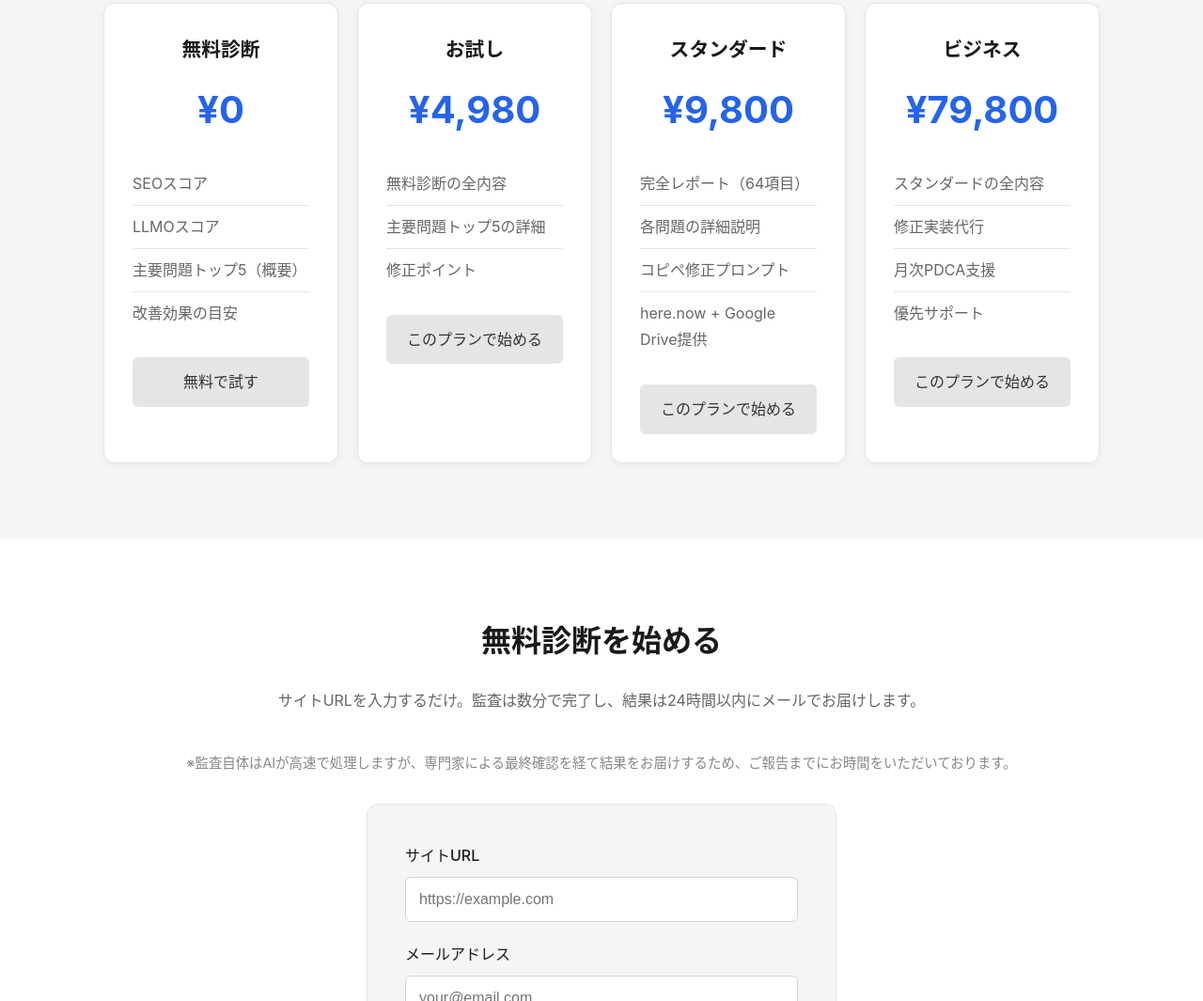
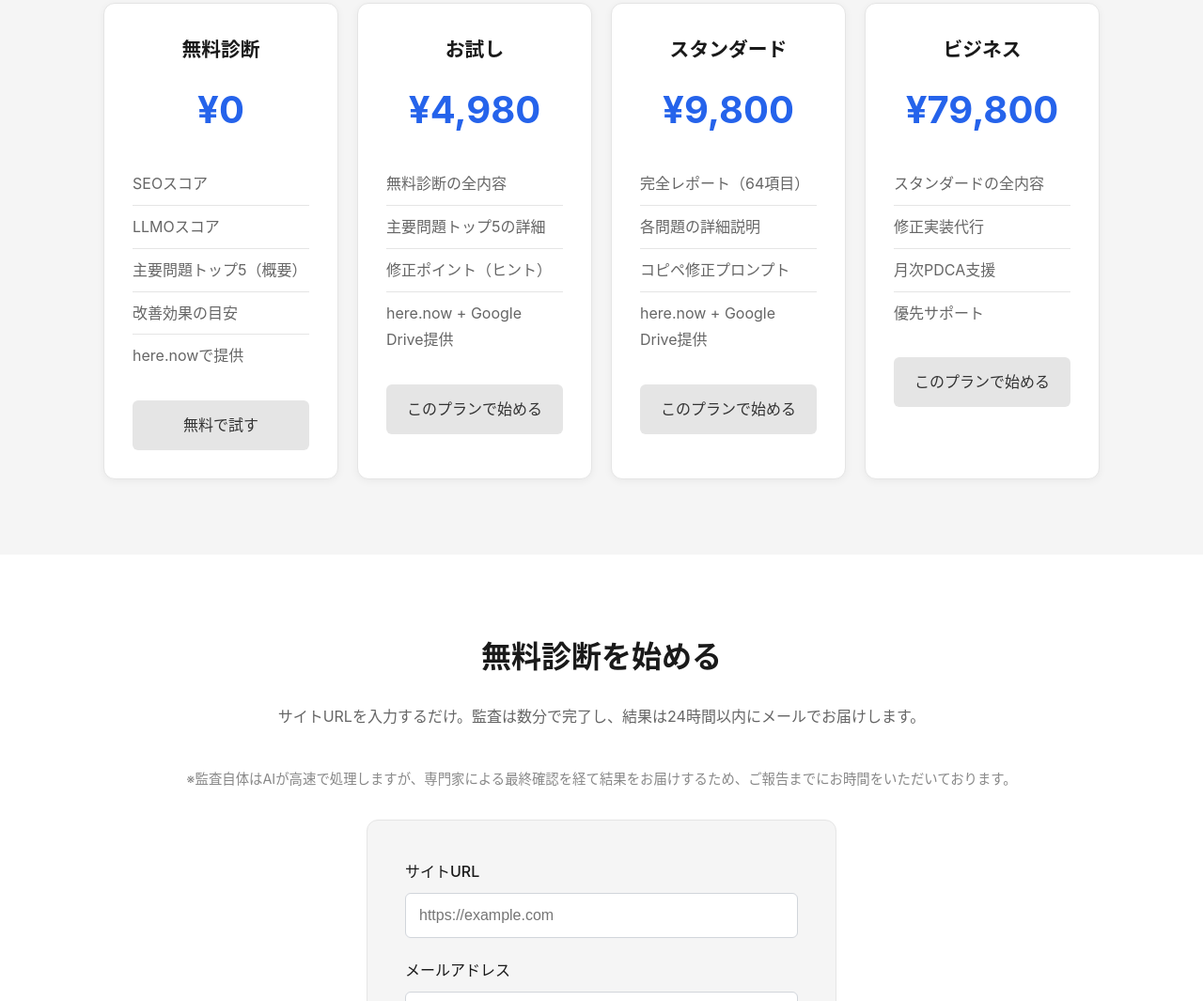
Before and after one commit to Azuma38/ai-seo-audit-lp, a website: page index.html in a window 1280 px wide. Shown: the part 1168-2233 px from the top of the page at 94% size. Drawn offline with Linux system fonts and the light colour scheme.

Commit message:
fix: プラン比較表を更新（無料: here.now、お試し: here.now + Drive）

```diff
--- a/index.html
+++ b/index.html
@@ -408,6 +408,7 @@
                         <li>LLMOスコア</li>
                         <li>主要問題トップ5（概要）</li>
                         <li>改善効果の目安</li>
+                        <li>here.nowで提供</li>
                     </ul>
                     <a href="#free-audit" class="btn">無料で試す</a>
                 </div>
@@ -417,7 +418,8 @@
                     <ul>
                         <li>無料診断の全内容</li>
                         <li>主要問題トップ5の詳細</li>
-                        <li>修正ポイント</li>
+                        <li>修正ポイント（ヒント）</li>
+                        <li>here.now + Google Drive提供</li>
                     </ul>
                     <a href="javascript:void(0)" class="btn plan-btn" data-plan="trial" onclick="openPaymentModal('trial'); return false;">このプランで始める</a>
                 </div>
```
